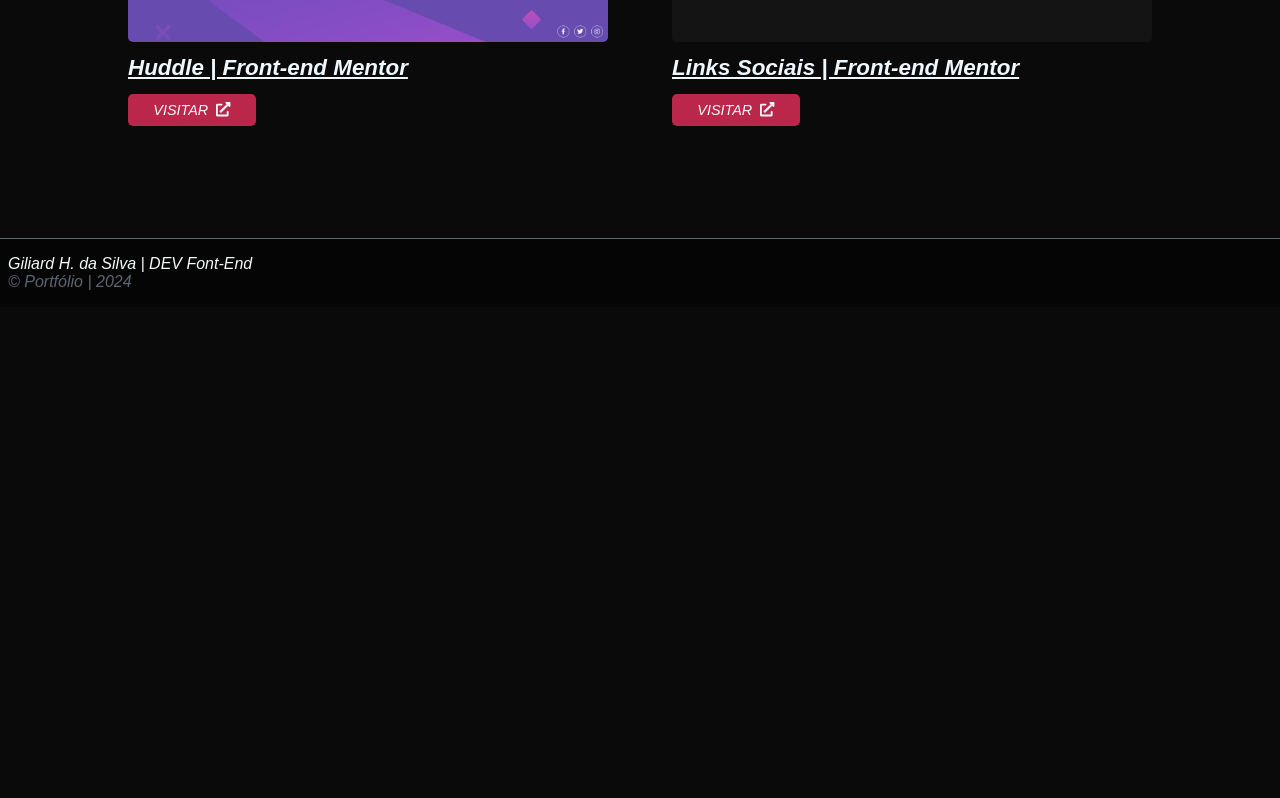
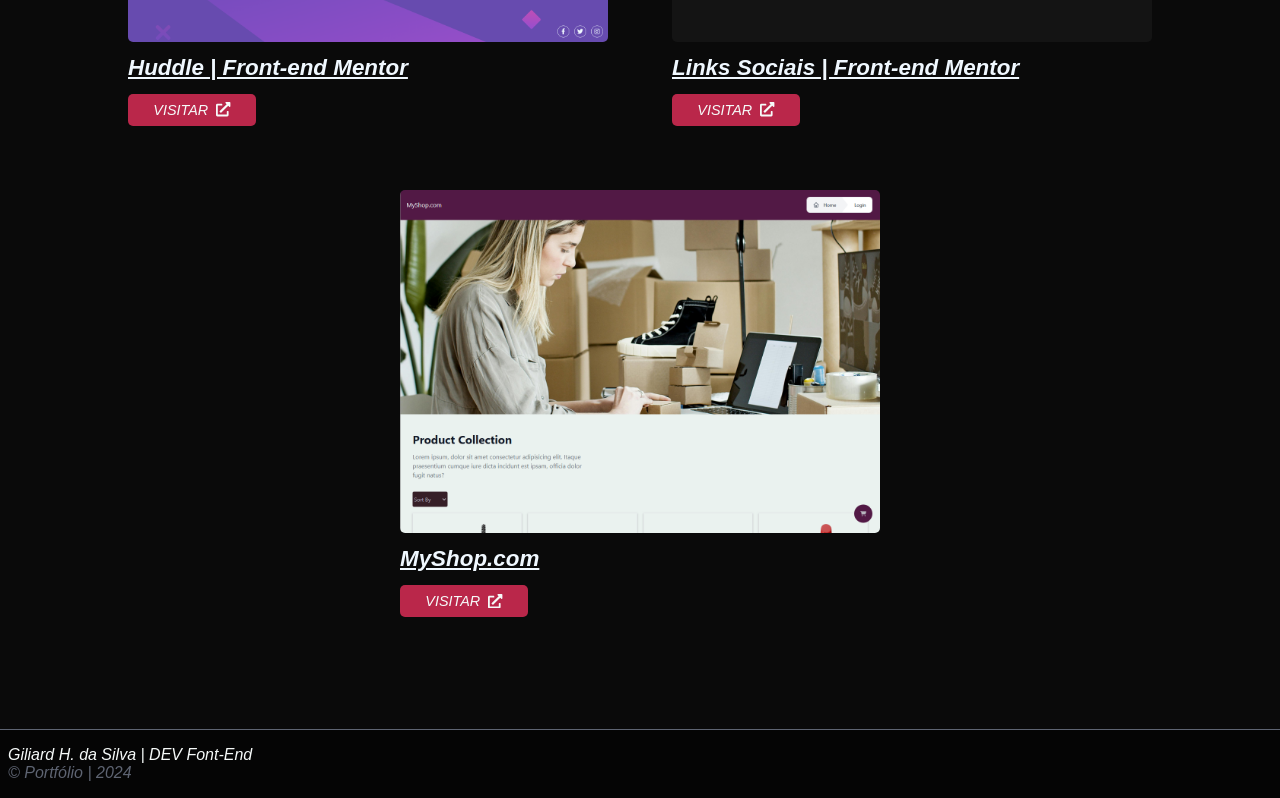
Before and after one commit to Giliard-Silva248/portfolio-pessoal, a React (Create React App) app: page / in a window 1280 px wide. Shown: the part 2043-2841 px from the top of the page. Before the commit the page ends 2350 px from the top, so only its background shows below. Built offline with nearby package versions, Linux system fonts and the light colour scheme; a small style sheet from the web is missing; a web font is replaced by a local one.

Commit message:
add-project

```diff
--- a/src/data/ProjectsData.ts
+++ b/src/data/ProjectsData.ts
@@ -2,6 +2,7 @@ import consultaCepImg from '../assets/projectsImg/consultaCep.png';
 import costureirasDoBairroImg from '../assets/projectsImg/costureirasDoBairro.png'
 import huddleImg from '../assets/projectsImg/huddle.png'
 import linksSociais from '../assets/projectsImg/linksSociais.png'
+import myShop from '../assets/projectsImg/myShop.png'
 
 export interface ProjectData{
     id: number,
@@ -36,5 +37,11 @@ export const ProjectsData:ProjectData[] = [
         "title": "Links Sociais | Front-end Mentor ",
         "url": "https://giliard-silva248.github.io/links-sociais/"
     },
+    {
+        "id": 4,
+        "img": myShop,
+        "title": "MyShop.com ",
+        "url": "https://myshopvariety.netlify.app/"
+    },
 
 ]
```
Also changed, not shown: src/assets/projectsImg/myShop.png (added).
